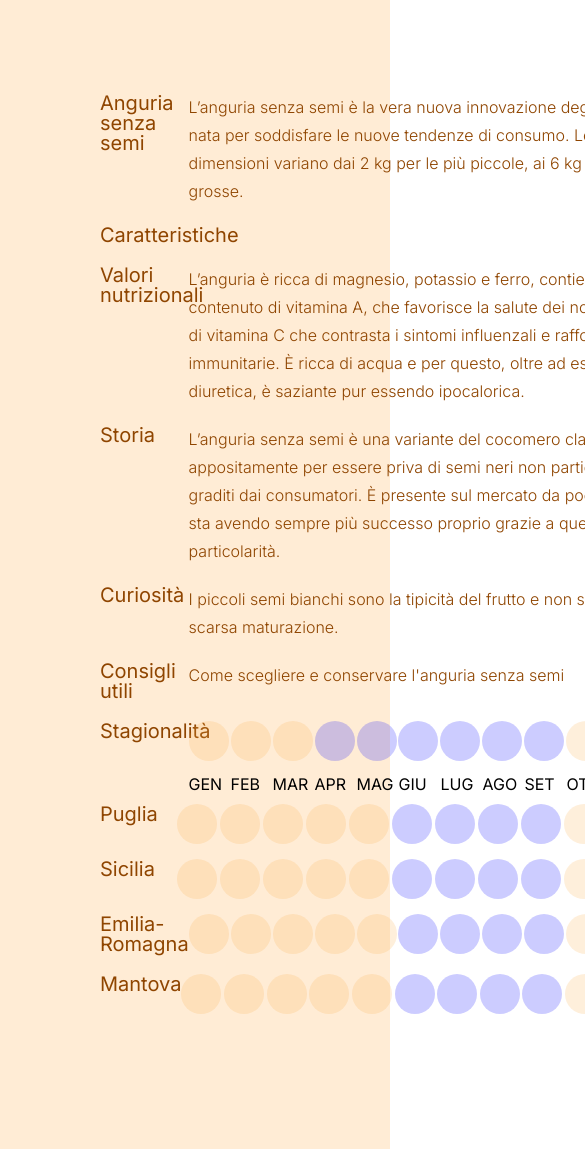
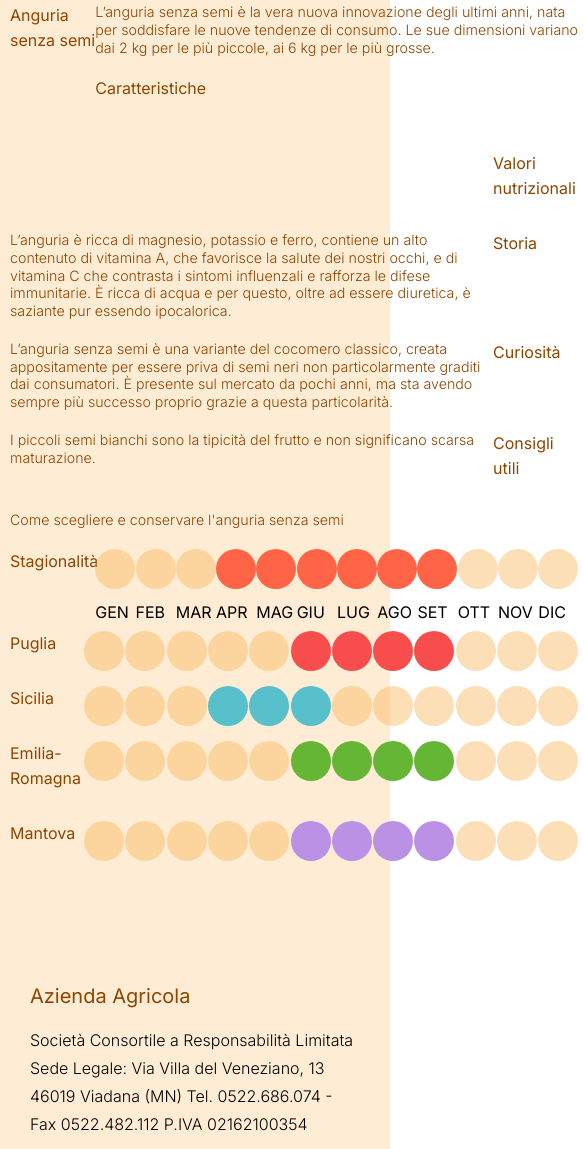
Before and after one commit to MartaBiellas/Progetto-finale-Amici-Biella, a plain HTML site: page pagine/angurie.html in a window 390 px wide. Shown: the part 851-2000 px from the top of the page, 585 px wide, since content can reach past the window. Drawn offline with nearby package versions, Linux system fonts and the light colour scheme.

Commit message:
Pagina angurie

```diff
--- a/pagine/angurie.html
+++ b/pagine/angurie.html
@@ -46,13 +46,8 @@
         <div class="hero__content">
           <h1 class="big-text reveal">ANGURIA SENZA SEMI</h1>
         </div>
-        <img src="../immagni/anguria-senza-semi.jpg" alt="">
+        <img class="sfondo" src="../immagni/anguria-senza-semi.jpg" alt="">
       </div>
-
-    <!-- <div class="sfondo">
-
-        <h2>ANGURIA SENZA SEMI</h2>
-    </div> -->
 
     <div class="bg-cover mt-3">
       <div class="testo reveal clearfix">
@@ -70,13 +65,13 @@
         </ul>
         </p>
 
-        <h4 class="normal-text tw">Valori nutrizionali</h4>
+        <h4 class="normal-text tw">Valori nutrizionali</h4> <br>
         <p class="tw">L’anguria è ricca di magnesio, potassio e ferro, contiene un alto contenuto di vitamina A, che favorisce la salute dei nostri occhi, e di vitamina C che contrasta i sintomi influenzali e rafforza le difese immunitarie. È ricca di acqua e per questo, oltre ad essere diuretica, è saziante pur essendo ipocalorica.</p>
-
-        <h4 class="normal-text tw">Storia</h4>
+        <br>
+        <h4 class="normal-text tw">Storia</h4> <br>
         <p class="tw">L’anguria senza semi è una variante del cocomero classico, creata appositamente per essere priva di semi neri non particolarmente graditi dai consumatori. È presente sul mercato da pochi anni, ma sta avendo sempre più successo proprio grazie a questa particolarità.</p>
-
-        <h4 class="normal-text tw">Curiosità</h4>
+        <br>
+        <h4 class="normal-text tw">Curiosità</h4> <br>
         <p class="tw">I piccoli semi bianchi sono la tipicità del frutto e non significano scarsa maturazione.</p>
 
         <h4 class="normal-text tw">Consigli utili</h4>
@@ -87,6 +82,7 @@
             <li class="frutto-intero">Occorre tenere l'anguria a temperatura ambiente se intera</li>
             <li class="frutto-fetta">Conservala in frigorifero coperta da pellicola trasparente se tagliata.</li> -->
         </ul>
+
 
         <div class="tabelle">
           <h4 class="normal-text tw">Stagionalità</h4>
@@ -104,27 +100,27 @@
                 <span class="pallini-titolo">Mar</span>
               </li>
               <li>
-                <span class="pallini active"></span>
+                <span class="pallini-active" style="background: rgb(255,100,70)"></span>
                 <span class="pallini-titolo">Apr</span>
               </li>
               <li>
-                <span class="pallini active"></span>
+                <span class="pallini-active" style="background: rgb(255,100,70)"></span>
                 <span class="pallini-titolo">Mag</span>
               </li>
               <li>
-                <span class="pallini active"></span>
+                <span class="pallini-active" style="background: rgb(255,100,70)"></span>
                 <span class="pallini-titolo">Giu</span>
               </li>
               <li>
-                <span class="pallini active"></span>
+                <span class="pallini-active" style="background: rgb(255,100,70)"></span>
                 <span class="pallini-titolo">Lug</span>
               </li>
               <li>
-                <span class="pallini active"></span>
+                <span class="pallini-active" style="background: rgb(255,100,70)"></span>
                 <span class="pallini-titolo">Ago</span>
               </li>
               <li>
-                <span class="pallini active"></span>
+                <span class="pallini-active" style="background: rgb(255,100,70)"></span>
                 <span class="pallini-titolo">Set</span>
               </li>
               <li>
@@ -161,16 +157,16 @@
                   <span class="pallini"></span>
                 </li>
                 <li>
-                  <span class="pallini active"></span>
+                  <span class="pallini-active" style="background: #f84d4d;"></span>
                 </li>
                 <li>
-                  <span class="pallini active"></span>
+                  <span class="pallini-active" style="background: #f84d4d;"></span>
                 </li>
                 <li>
-                  <span class="pallini active"></span>
+                  <span class="pallini-active" style="background: #f84d4d;"></span>
                 </li>
                 <li>
-                  <span class="pallini active"></span>
+                  <span class="pallini-active" style="background: #f84d4d;"></span>
                 </li>
                 <li>
                   <span class="pallini"></span>
@@ -197,22 +193,22 @@
                 <span class="pallini"></span>
               </li>
               <li>
+                <span class="pallini-active" style="background: #58c0ca;"></span>
+              </li>
+              <li>
+                <span class="pallini-active" style="background: #58c0ca;"></span>
+              </li>
+              <li>
+                <span class="pallini-active" style="background: #58c0ca;"></span>
+              </li>
+              <li>
                 <span class="pallini"></span>
               </li>
               <li>
                 <span class="pallini"></span>
               </li>
               <li>
-                <span class="pallini active"></span>
-              </li>
-              <li>
-                <span class="pallini active"></span>
-              </li>
-              <li>
-                <span class="pallini active"></span>
-              </li>
-              <li>
-                <span class="pallini active"></span>
+                <span class="pallini"></span>
               </li>
               <li>
                 <span class="pallini"></span>
@@ -245,16 +241,16 @@
                 <span class="pallini"></span>
               </li>
               <li>
-                <span class="pallini active"></span>
+                <span class="pallini-active" style="background: #65b634;"></span>
               </li>
               <li>
-                <span class="pallini active"></span>
+                <span class="pallini-active" style="background: #65b634;"></span>
               </li>
               <li>
-                <span class="pallini active"></span>
+                <span class="pallini-active" style="background: #65b634;"></span>
               </li>
               <li>
-                <span class="pallini active"></span>
+                <span class="pallini-active" style="background: #65b634;"></span>
               </li>
               <li>
                 <span class="pallini"></span>
@@ -287,16 +283,16 @@
               <span class="pallini"></span>
             </li>
             <li>
-              <span class="pallini active"></span>
+              <span class="pallini-active" style="background: #bb91e5"></span>
             </li>
             <li>
-              <span class="pallini active"></span>
+              <span class="pallini-active" style="background: #bb91e5"></span>
             </li>
             <li>
-              <span class="pallini active"></span>
+              <span class="pallini-active" style="background: #bb91e5" ></span>
             </li>
             <li>
-              <span class="pallini active"></span>
+              <span class="pallini-active" style="background: #bb91e5" ></span>
             </li>
             <li>
               <span class="pallini"></span>
@@ -408,5 +404,34 @@
         </div>
       </footer>
 
+
+
+  <!-- Jquery -->
+  <script src="https://ajax.googleapis.com/ajax/libs/jquery/3.1.0/jquery.min.js"></script>
+
+  <script src="https://cdnjs.cloudflare.com/ajax/libs/flickity/2.2.1/flickity.pkgd.min.js" integrity="sha512-Nx/M3T/fWprNarYOrnl+gfWZ25YlZtSNmhjHeC0+2gCtyAdDFXqaORJBj1dC427zt3z/HwkUpPX+cxzonjUgrA==" crossorigin="anonymous"></script>
+
+  <script>
+  $( document ).ready(function() {
+
+    /* Open Panel */
+    $( ".hamburger" ).on('click', function() {
+      $(".menu").toggleClass("menu--open");
+    });
+
+  });
+
+
+  ScrollReveal().reveal('.reveal',  { distance: '100px', duration: 1500, easing: 'cubic-bezier(.215, .61, .355, 1)', interval: 600 });
+
+  ScrollReveal().reveal('.zoom',  { duration: 1500, easing: 'cubic-bezier(.215, .61, .355, 1)', interval: 200, scale: 0.65, mobile: false});
+
+
+
+</script>
+
+
+
+
 </body>
 </html>
--- a/style.css
+++ b/style.css
@@ -93,14 +93,14 @@ p{line-height: 28px; font-weight: 300;}
 }
 
 .hero:after{
-  content: ' ';
+  /* content: ' ';
   width: 100%;
   height: 100%;
   display: block;
   position: absolute;
   top:0; left:0;
   background: #000;
-  opacity: 0.4
+  opacity: 0.4 */
 }
 
 .hero__content{
@@ -195,6 +195,25 @@ p{line-height: 28px; font-weight: 300;}
 .testo p{
   width: 85%;
   float: left;
+}
+
+@media (max-width: 768px) {
+  .testo{
+    padding: 10px;
+  }
+
+  .testo h4{
+    width: 15%;
+    margin-bottom: 10px;
+    font-size: 1rem;
+    line-height: 1.55556rem;
+  }
+
+  .testo p{
+    width: 85%;
+    font-size: .88889rem;
+    line-height: 1.11111rem;
+  }
 }
 
 
@@ -347,12 +366,10 @@ p{line-height: 28px; font-weight: 300;}
 
 
 
-.sfondo{}
-
-.sfondo img{
+.sfondo{
   display: inline-block;
   vertical-align: middle;
-  max-width: 100%;
+  width: 100%;
   height: auto;
   -ms-interpolation-mode: bicubic;
 }
@@ -462,7 +479,7 @@ ul.icons li:before .pallini{
   background: #f8ae4d;
   vertical-align: top;
   border-radius: 100%;
-  opacity: 0.2;
+  opacity: 0.4;
 }
 
 .pallini-titolo{
@@ -475,8 +492,14 @@ ul.icons li:before .pallini{
   float: central bottom;
 }
 
-.active{
-  background: blue;
+.pallini-active{
+  display: inline-block;
+  width: 40px;
+  height: 40px;
+  margin-bottom: 15px;
+  background: #f8ae4d;
+  vertical-align: top;
+  border-radius: 100%;
 }
 
 *, *::before, *::after {
```
